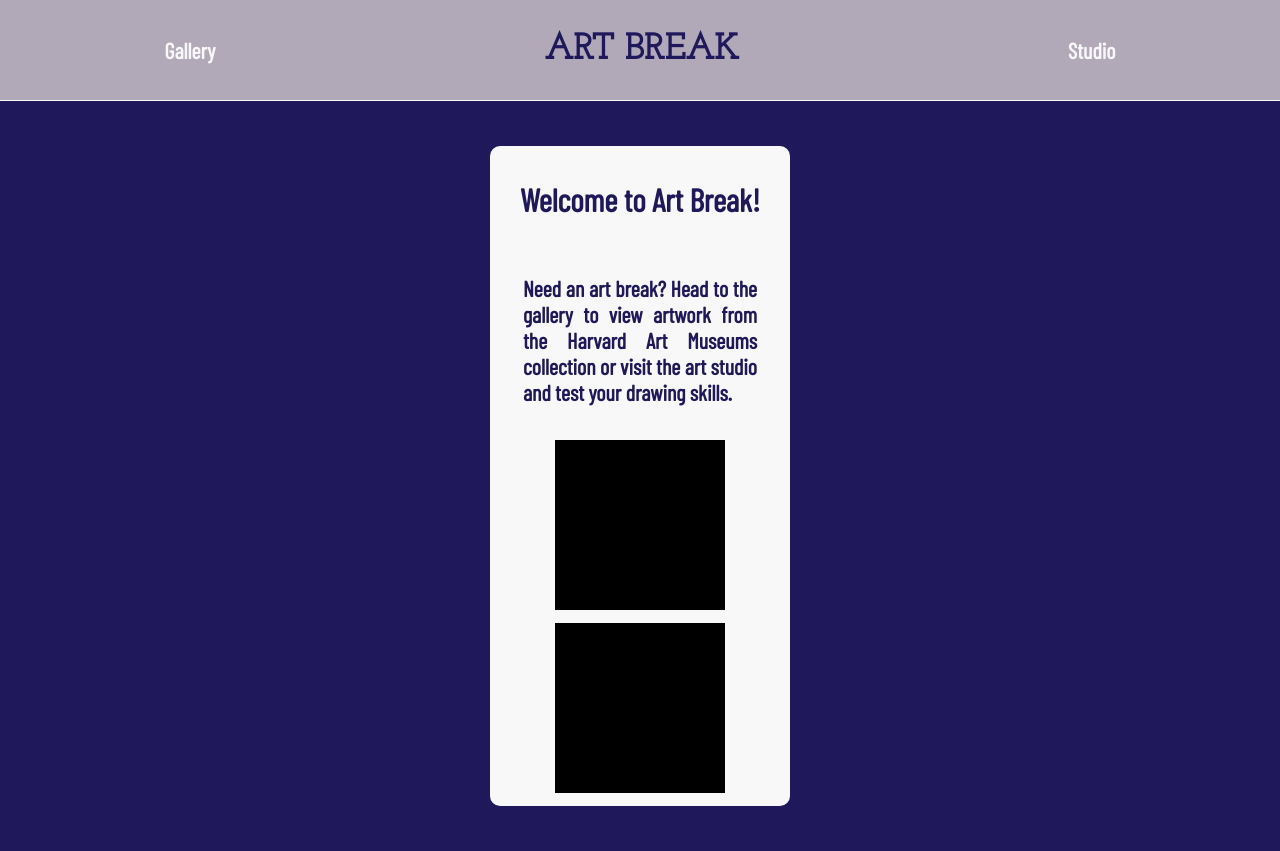
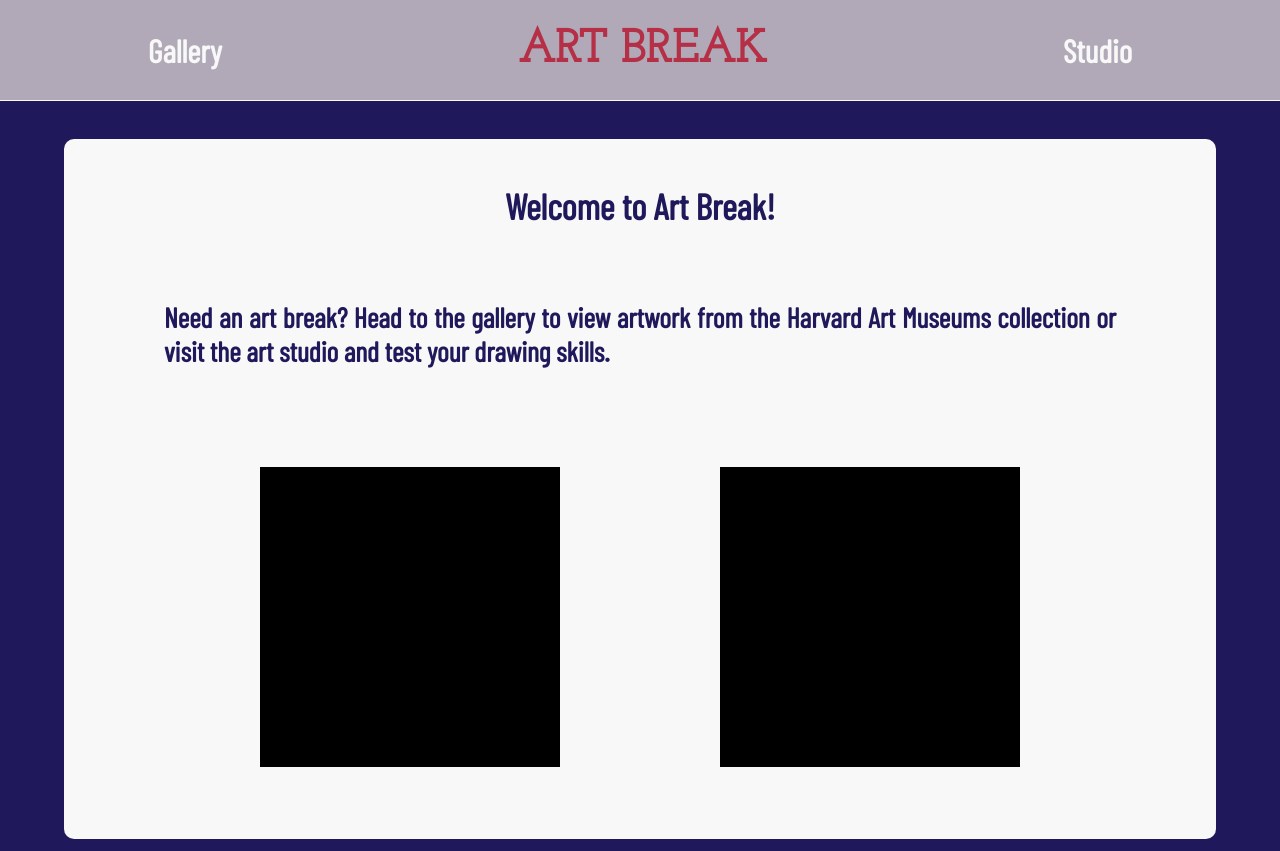
Before and after one commit to adinahanna/art-break, a React (Create React App) app: page / in a window 1280 px wide. Built offline with nearby package versions, Linux system fonts and the light colour scheme.

Commit message:
complete larger screen breakpoint styles

```diff
--- a/src/App.css
+++ b/src/App.css
@@ -31,7 +31,7 @@
   font-size: 36px;
   font-weight: bold;
   font-family: 'Josefin Slab', serif;
-  color: rgb(31, 25, 92);
+  color: rgb(181, 47, 70);
 }
 .main-home-container {
   display: flex;
@@ -49,6 +49,17 @@
   flex-direction: column;
   justify-content: space-evenly;
   align-items: center;
+}
+.home-img {
+  background-color: black;
+  width: 170px;
+  height: 170px;
+}
+.home-img-container {
+  height: 400px;
+  display: flex;
+  flex-direction: column;
+  justify-content: space-evenly;
 }
 .welcome {
   text-align: center;
@@ -71,7 +82,6 @@
   background-color: rgb(248, 248, 248);
   width: 300px;
   height: 2870px;
-  margin: 0 auto;
   border-radius: 10px;
   justify-content: space-evenly;
   align-items: center;
@@ -83,7 +93,6 @@
   align-items: center;
   width: 250px;
   height: 250px;
-  margin-top: 15px;
   border-radius: 7px;
   border: solid rgb(31, 25, 92) 2px;
 }
@@ -95,13 +104,15 @@
   font-weight: 500;
   background-color: rgb(177, 169, 184);
   color:rgb(31, 25, 92);
-  border: none;
+  border: solid rgb(248, 248, 248) 2px;
   border-radius: 7px;
   margin-top: 15px;
   margin-bottom: 15px;
 }
 button:hover {
-  border: solid white 2px;
+  background-color: rgb(181, 47, 70);
+  color:rgb(248, 248, 248);
+  cursor: pointer;
 }
 .gallery-container {
   display: flex;
@@ -109,3 +120,9 @@
   align-items: center;
   flex-direction: column;
 }
+.studio-img-container {
+  display: flex;
+  justify-content: space-evenly;
+  flex-direction: column;
+  height: 600px;
+}
--- a/src/App.js
+++ b/src/App.js
@@ -1,4 +1,5 @@
 import './App.css';
+import './largescreen.css';
 import { Route, Switch } from 'react-router-dom';
 import Gallery from './components/Gallery/Gallery';
 import Header from './components/Header/Header';
--- a/src/components/Gallery/Studio/Studio.js
+++ b/src/components/Gallery/Studio/Studio.js
@@ -1,5 +1,3 @@
-import { useEffect, useState } from "react";
-
 export default function Studio({ studioImg })  {
 
 
@@ -7,18 +5,18 @@
         <section className="main-home-container">
             <div className='home-container'>
                 <h1 className='welcome'>Welcome to the Studio!</h1>
+                <div className='studio-img-container'>
                     <div
                         style={{
                             backgroundColor: 'black',
                             color: 'white',
                             height: '254px',
-                        margin: '0 auto',
-                        marginTop: '25px',
                             width: '254px',
                         }}>canvas placeholder
                     </div>
                     <div>
-                     <img src={studioImg} alt='null' />
+                         <img src={studioImg} alt='null' className='studio-img' />
+                    </div>
                 </div>
             </div>
         </section>
--- a/src/components/Home/Home.js
+++ b/src/components/Home/Home.js
@@ -5,19 +5,11 @@
                 <h1 className='welcome'>Welcome to Art Break!</h1>
                     <p className='welcome-par'>Need an art break? Head to the gallery to view artwork from the Harvard Art Museums collection or visit the art studio and test your drawing skills.
                     </p>
-                    <div
-                    style={{
-                        backgroundColor: 'black',
-                        width: '170px',
-                        height: '170px',
-                    }}>
-                    </div>
-                    <div
-                    style={{
-                        backgroundColor: 'black',
-                        width: '170px',
-                        height: '170px',
-                    }}>
+                    <div className='home-img-container'>
+                        <div className='home-img'>
+                        </div>
+                        <div className='home-img'>
+                        </div>
                     </div>
             </div>
         </div>
--- /dev/null
+++ b/src/largescreen.css
@@ -0,0 +1,70 @@
+@media screen and (min-width: 1024px) {
+   .nav-link {
+       font-size: 32px;
+    }
+    .nav-title {
+        font-size: 46px;
+    }
+    .home-container {
+        margin-top: 25px;;
+        width: 90%;
+        height: 700px;
+        display: flex;
+        justify-content: space-evenly;
+        align-items: center;
+    }
+    .welcome {
+        font-size: 36px;
+    }
+    .welcome-par {
+        margin-left: 100px;
+        margin-right: 100px;
+        font-size: 28px;
+    }
+    .home-img-container {
+        display: flex;
+        flex-direction: row;
+        justify-content: space-around;
+        align-items: center;
+        width: 80%;
+    }
+    .home-img {
+        width: 300px;
+        height: 300px;
+    }
+    .gallery-container {
+        width: 100%;
+        height: 700px;
+        justify-content: space-evenly;
+    }
+    .art-container {
+        display: flex;
+        flex-direction: row;
+        flex-wrap: wrap;
+        width: 95%;
+        height: 500px;
+        justify-content: space-evenly;
+        align-items: center;
+    }
+    button {
+        height: 55px;
+        width: 350px;
+        font-size: 24px;
+    }
+    img {
+        display: flex;
+        width: 175px;
+        height: 175px;
+    }
+    .studio-img-container {
+        display: flex;
+        flex-direction: row;
+        justify-content: space-evenly;
+        align-items: center;
+        width: 80%;
+    }
+    .studio-img {
+        width: 300px;
+        height: auto;
+    }
+}
```
Lines whose indentation alone changed are shown as unchanged.
